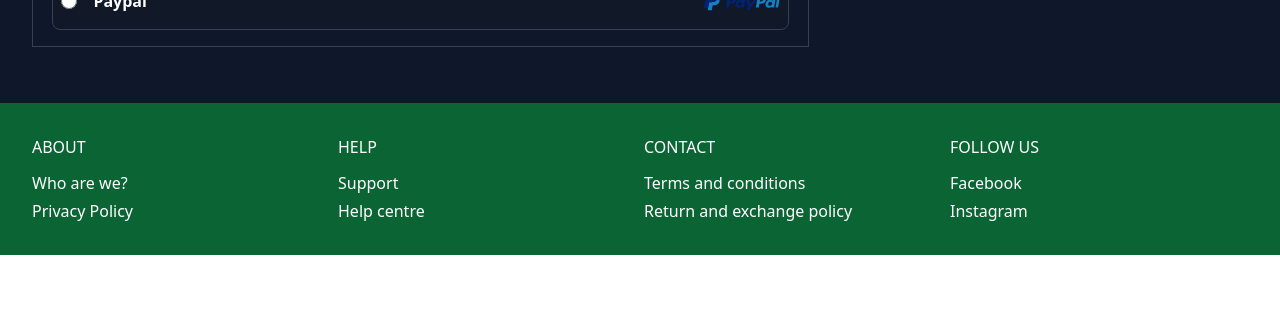
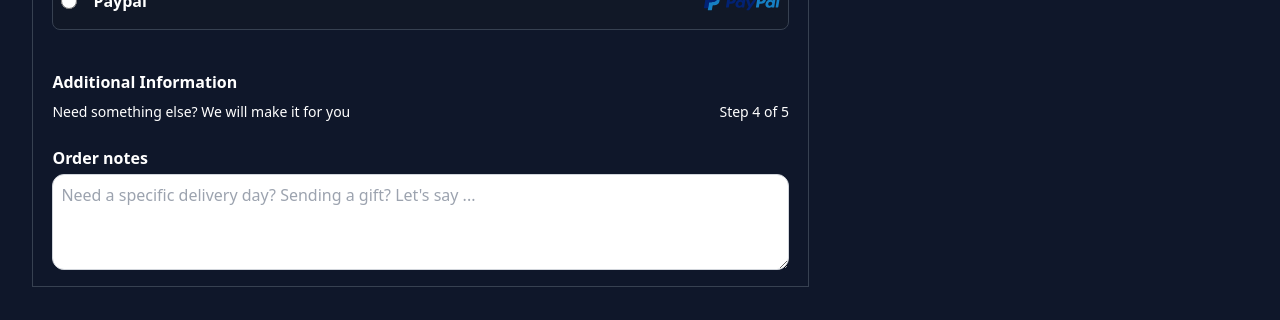
Before and after one commit to AbhinavTuladhar/ecommerce-redux, a React (Vite) app: page /checkout in a window 1280 px wide. Shown: the part 899-1219 px from the top of the page. Before the commit the page ends 1154 px from the top, so only its background shows below. Built offline with nearby package versions, Linux system fonts and the light colour scheme; no server answers; what tailwindcss-fluid-type would draw is missing.

Commit message:
feat: add additional information form in checkout

```diff
--- /dev/null
+++ b/src/pages/Checkout/Additional.tsx
@@ -0,0 +1,22 @@
+const Additional = () => {
+  return (
+    <section className="space-y-6">
+      <div className="space-y-2">
+        <h2 className="font-bold fluid-text-2xl"> Additional Information </h2>
+        <div className="flex flex-wrap justify-between text-sm">
+          <span> Need something else? We will make it for you </span>
+          <span> Step 4 of 5 </span>
+        </div>
+      </div>
+      <div className="flex flex-col space-y-1">
+        <span className="font-bold">Order notes</span>
+        <textarea
+          className="h-24 min-h-12 rounded-xl border border-gray-300  bg-gray-100 p-2 dark:bg-white"
+          placeholder="Need a specific delivery day? Sending a gift? Let's say ..."
+        />
+      </div>
+    </section>
+  )
+}
+
+export default Additional
--- a/src/pages/Checkout/ParentForm.tsx
+++ b/src/pages/Checkout/ParentForm.tsx
@@ -2,6 +2,7 @@ import React, { useState } from 'react'
 import BillingInfo from './BillingInfo'
 import BillingMethod from './BillingMethod'
 import PaymentMethod from './PaymentMethod'
+import Additional from './Additional'
 import type { MasterFormType, ChildSectionName } from './formsTypes'
 
 const ParentForm = () => {
@@ -35,6 +36,7 @@ const ParentForm = () => {
       <BillingInfo formData={formData} handleInputChange={(e) => handleInputChange(e, 'billingInfo')} />
       <BillingMethod />
       <PaymentMethod />
+      <Additional />
     </div>
   )
 }
```
